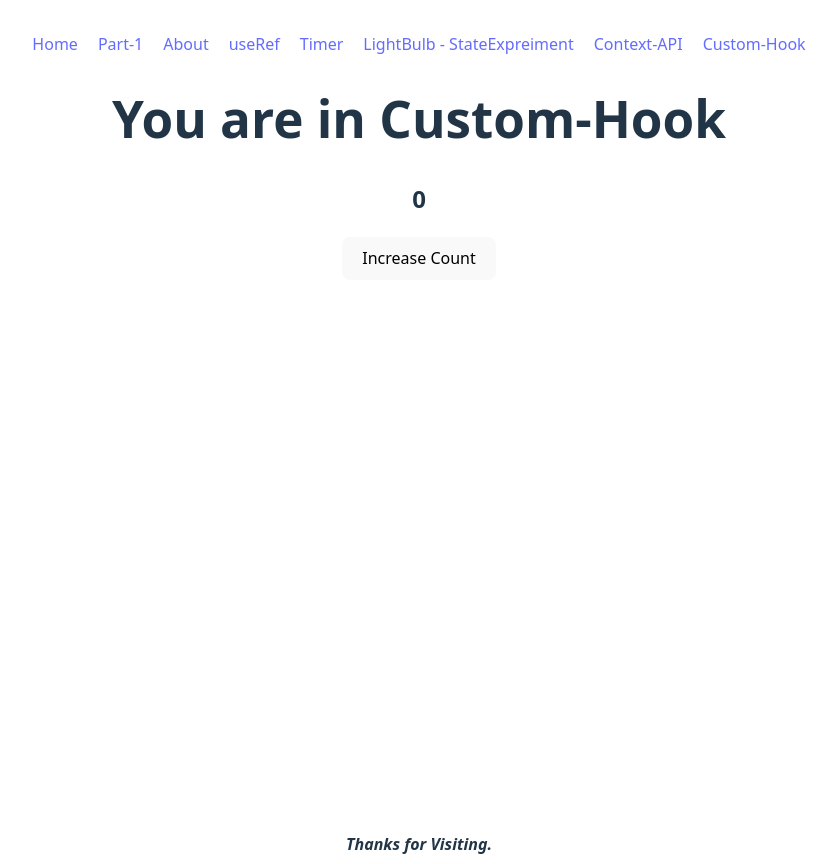
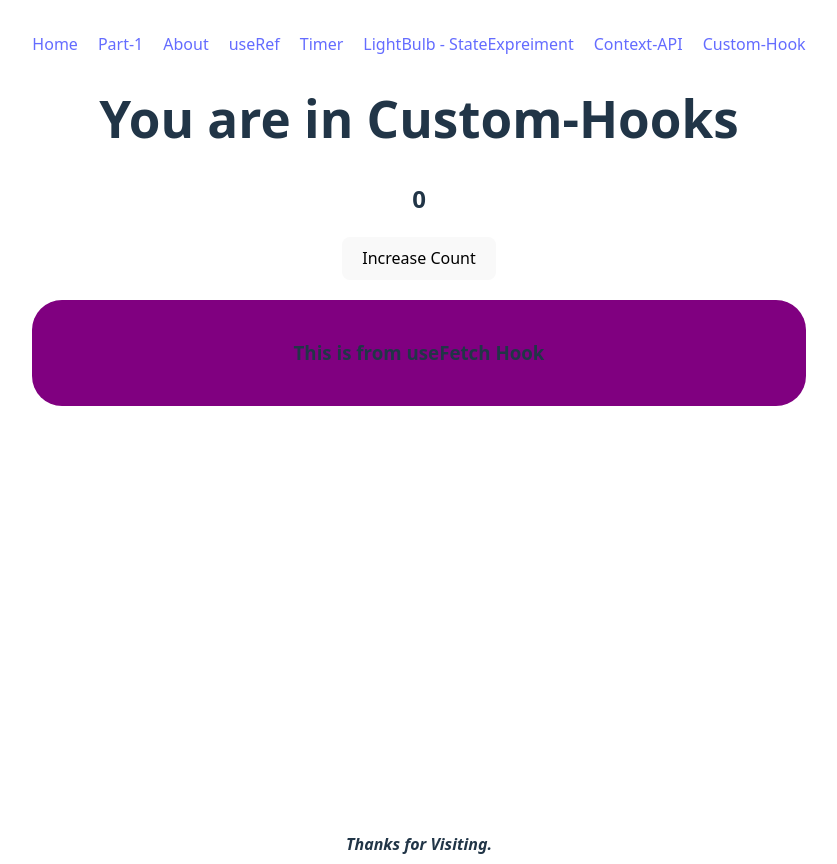
Before and after one commit to rohnate/React, a React (Vite) app: page /customHook in a window 1280 px wide. Shown: the whole page, without its empty margins (221-1058 px from the left). Built offline with nearby package versions, Linux system fonts and the light colour scheme; no server answers.

Commit message:
useFetch custom hook

```diff
--- a/src/customHook.jsx
+++ b/src/customHook.jsx
@@ -1,4 +1,5 @@
 import { useState } from "react";
+import { useFetch } from "./hooks/useFetch";
 
 // Defining the custome Hook
 function useCounter() {
@@ -8,19 +9,33 @@ function useCounter() {
     setCount((c) => c + 1);
   }
 
-  return {  // returning out the variables from the hook in an object.
+  return {
+    // returning out the variables from the hook in an object.
     count: count,
     increaseCount: increaseCount,
   };
 }
 
 export default function CustomHook() {
-  const { count, increaseCount } = useCounter();    // using the custom Hook after de-structuring the object
+  const { count, increaseCount } = useCounter(); // using the custom Hook after de-structuring the object
+  const postTitle = useFetch(); // calling custom useFetch hook from hooks folder
   return (
     <div>
-      <h1>You are in Custom-Hook</h1>
+      <h1>You are in Custom-Hooks</h1>
       <h2>{count}</h2>
       <button onClick={increaseCount}>Increase Count</button>
+      <br />
+      <div
+        style={{
+          backgroundColor: "purple",
+          padding: 20,
+          borderRadius: 30,
+          marginTop: 20,
+        }}
+      >
+        <h3>This is from useFetch Hook</h3>
+        <p>{postTitle}</p>
+      </div>
     </div>
   );
 }
--- /dev/null
+++ b/src/hooks/useFetch.jsx
@@ -0,0 +1,19 @@
+import { useEffect, useState } from "react";
+
+export function useFetch() {
+  const [post, setPost] = useState({});
+
+  async function getpost() {
+    const response = await fetch(
+      "https://jsonplaceholder.typicode.com/posts/3",
+    );
+    const json = await response.json();
+    setPost(json);
+  }
+
+  useEffect(() => {
+    getpost();
+  }, []);   // this will insure that the getpost function runs only once, because of empty dependancies.
+
+  return post.title;
+}
```
